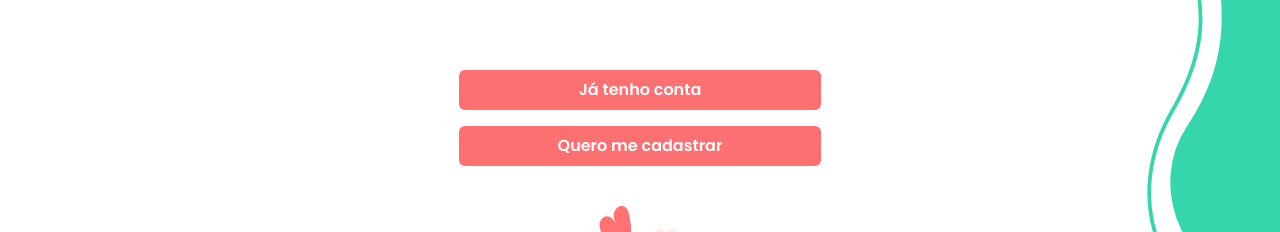
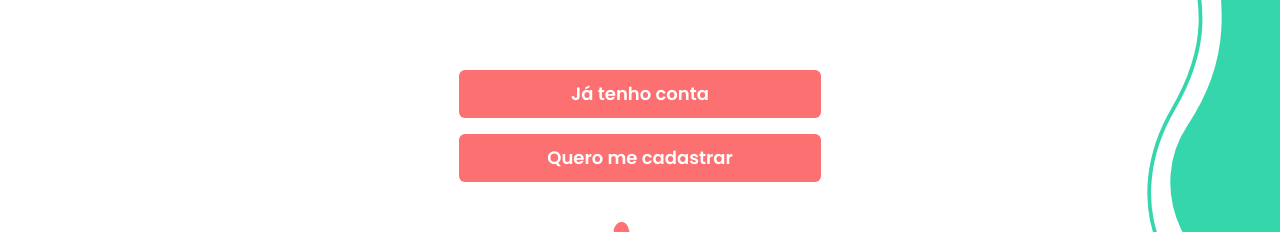
Before and after one commit to gabrielcarloto/adopet, a React (Vite) app: page / in a window 1280 px wide. Shown: the part 511-743 px from the top of the page. Built offline with nearby package versions, Linux system fonts and the light colour scheme; no server answers.

Commit message:
✨ feat: improve Button responsive design

```diff
--- a/src/components/Button.tsx
+++ b/src/components/Button.tsx
@@ -11,7 +11,7 @@ export default function Button({ size, text }: ButtonProps) {
 
   return (
     <button
-      className={`bg-brand-tertiary h-10 rounded-md text-base font-semibold ${width}`}
+      className={`bg-brand-tertiary h-10 md:h-12 rounded-md text-base md:text-lg font-semibold ${width}`}
     >
       {text}
     </button>
```
